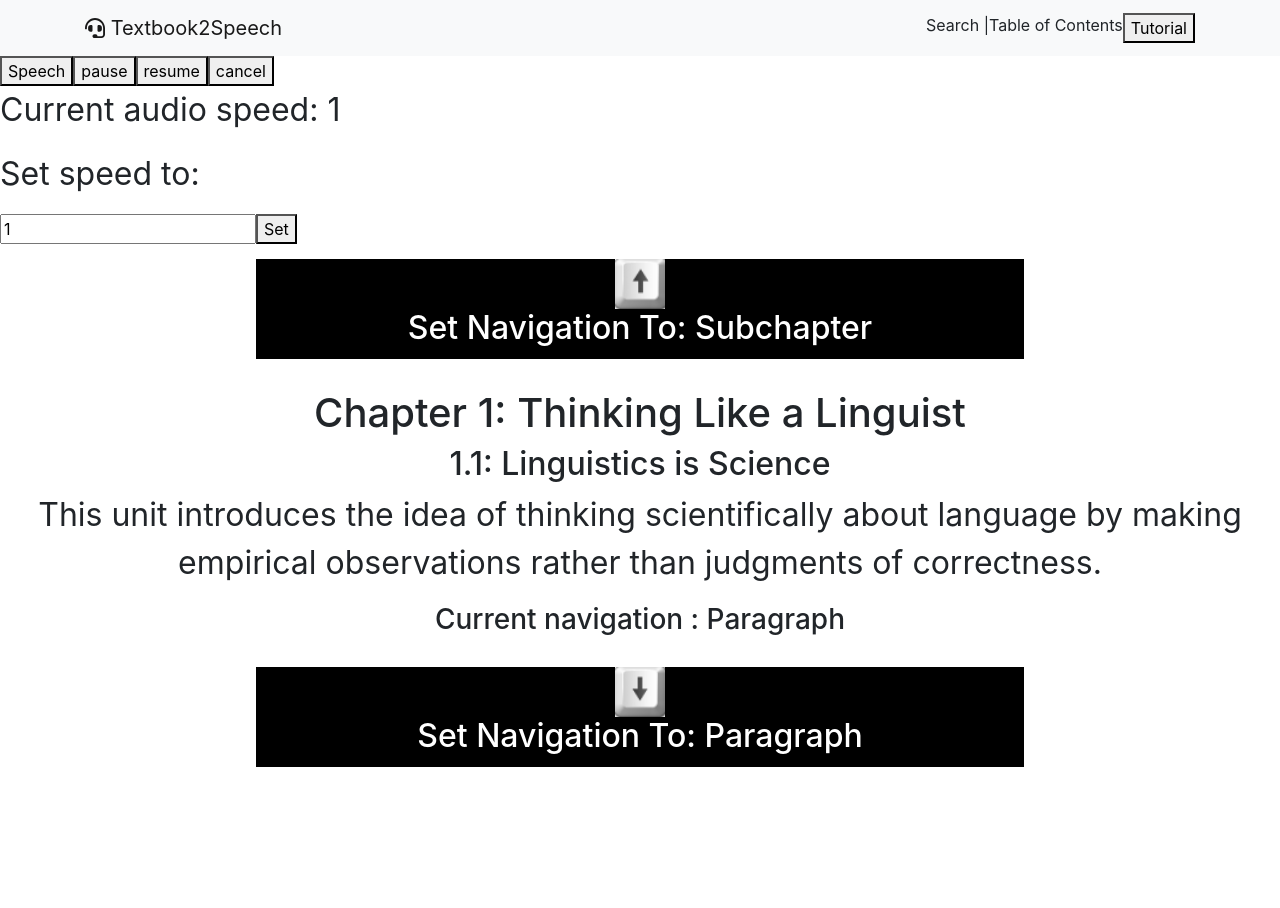
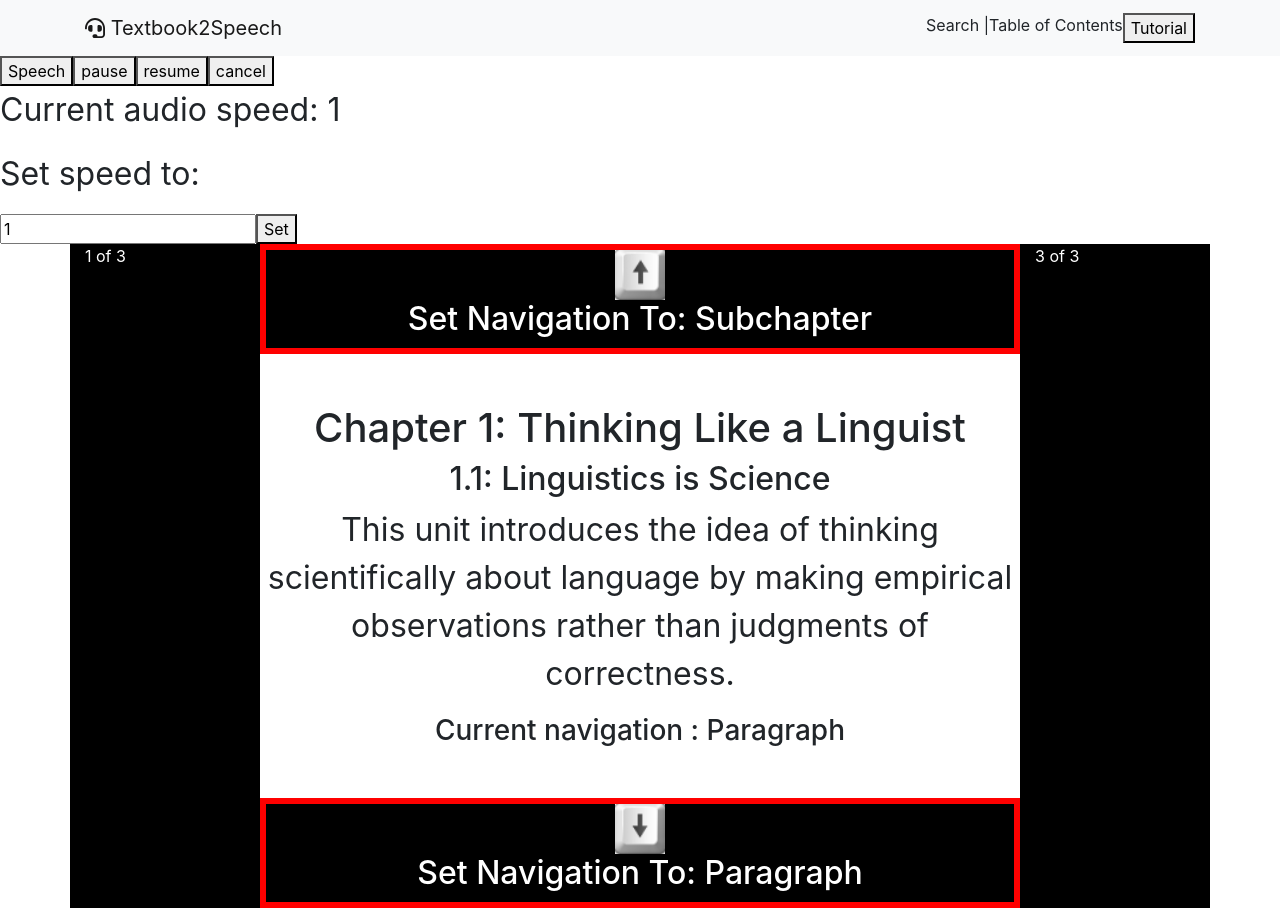
Before and after one commit to FrankSu1996/Textbook2Speech, a React (Create React App) app in the folder client/: page /dashboard in a window 1280 px wide. Before the commit the page ends 800 px from the top, so only its background shows below. Built offline with nearby package versions, Linux system fonts and the light colour scheme; the HTML template or start-up script is replaced by a standard one.

Commit message:
added left and right arrow divs

```diff
--- a/client/src/components/dashboard/dashboard.jsx
+++ b/client/src/components/dashboard/dashboard.jsx
@@ -6,6 +6,8 @@ import leftArrow from '../../images/left_arrow.png';
 import upArrow from '../../images/up_arrow.png';
 import downArrow from '../../images/down_arrow.png';
 import rightArrow from '../../images/right_arrow.png';
+
+import {Container, Row, Col} from 'react-bootstrap';
 
 const NAVIGATION = {
   PARAGRAPH: 0,
@@ -165,7 +167,7 @@ class Dashboard extends Component {
       }
     }
     //hacky way to flicker background color
-    this.setState({upArrowBoxColor: 'blue'});
+    this.setState({upArrowBoxColor: 'red'});
     setTimeout(() => {
       this.setState({upArrowBoxColor: 'black'});
     }, 65);
@@ -187,7 +189,7 @@ class Dashboard extends Component {
       }
     }
     //hacky way to flicker background color
-    this.setState({downArrowBoxColor: 'blue'});
+    this.setState({downArrowBoxColor: 'red'});
     setTimeout(() => {
       this.setState({downArrowBoxColor: 'black'});
     }, 65);
@@ -486,6 +488,11 @@ class Dashboard extends Component {
       previousNavigation = 'Paragraph';
     }
 
+    const middleColStyle = {
+      paddingLeft: 0,
+      paddingRight: 0,
+    };
+
     return (
       <React.Fragment>
         <button
@@ -512,6 +519,10 @@ class Dashboard extends Component {
           Set
         </button>
 
+        <Container>
+          <Row>
+            <Col className={styles.LeftArrowDiv}>1 of 3</Col>
+            <Col xs={8} style={middleColStyle}>
               {/* Div for the up arrow */}
               <div className={styles.UpArrowDiv} style={upArrowBoxColor}>
                 <img src={upArrow} alt="UpArrow" width="50" height="50" />
@@ -519,7 +530,7 @@ class Dashboard extends Component {
               </div>
 
               {/* Div for the middle part */}
-        <div className={styles.MiddleDiv}>
+
               {/* Div for textbook text */}
               <div className={styles.TextbookDiv}>
                 <h1>{chapterName}</h1>
@@ -531,13 +542,16 @@ class Dashboard extends Component {
                 ) : null}
               </div>
               <div className={styles.RightArrowDiv}></div>
-        </div>
 
               {/* Div for the down arrow */}
               <div className={styles.DownArrowDiv} style={downArrowBoxColor}>
                 <img src={downArrow} alt="downArrow" width="50" height="50" />
                 <h2>Set Navigation To: {previousNavigation}</h2>
               </div>
+            </Col>
+            <Col className={styles.RightArrowDiv}>3 of 3</Col>
+          </Row>
+        </Container>
       </React.Fragment>
     );
   }
--- a/client/src/components/dashboard/dashboard.module.css
+++ b/client/src/components/dashboard/dashboard.module.css
@@ -1,21 +1,31 @@
 .UpArrowDiv {
-  width: 60%;
+  width: 100%;
   margin: auto;
-  height: 100px;
+  height: 110px;
   color: white;
-  margin-top: 15px;
-  margin-bottom: 30px;
+  margin-bottom: 50px;
   text-align: center;
+  border: 6px solid red;
 }
 
 .DownArrowDiv {
-  width: 60%;
+  width: 100%;
   margin: auto;
-  height: 100px;
+  height: 110px;
   color: white;
-  margin-top: 30px;
-  margin-bottom: 15px;
   text-align: center;
+  margin-top: 50px;
+  border: 6px solid red;
+}
+
+.LeftArrowDiv {
+  background-color: black;
+  color: white;
+}
+
+.RightArrowDiv {
+  background-color: black;
+  color: white;
 }
 
 .TextbookDiv {
```
Lines whose indentation alone changed are shown as unchanged.
